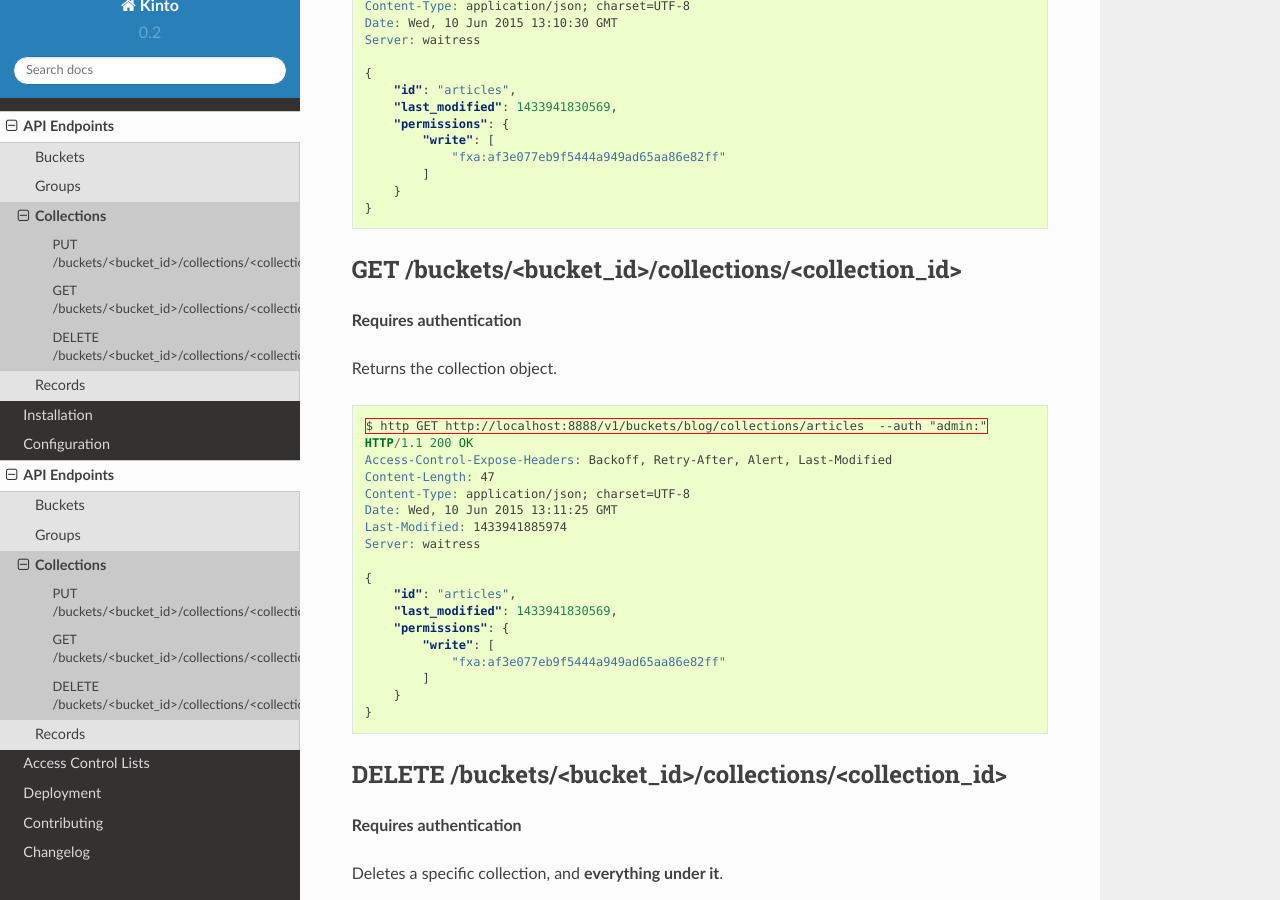
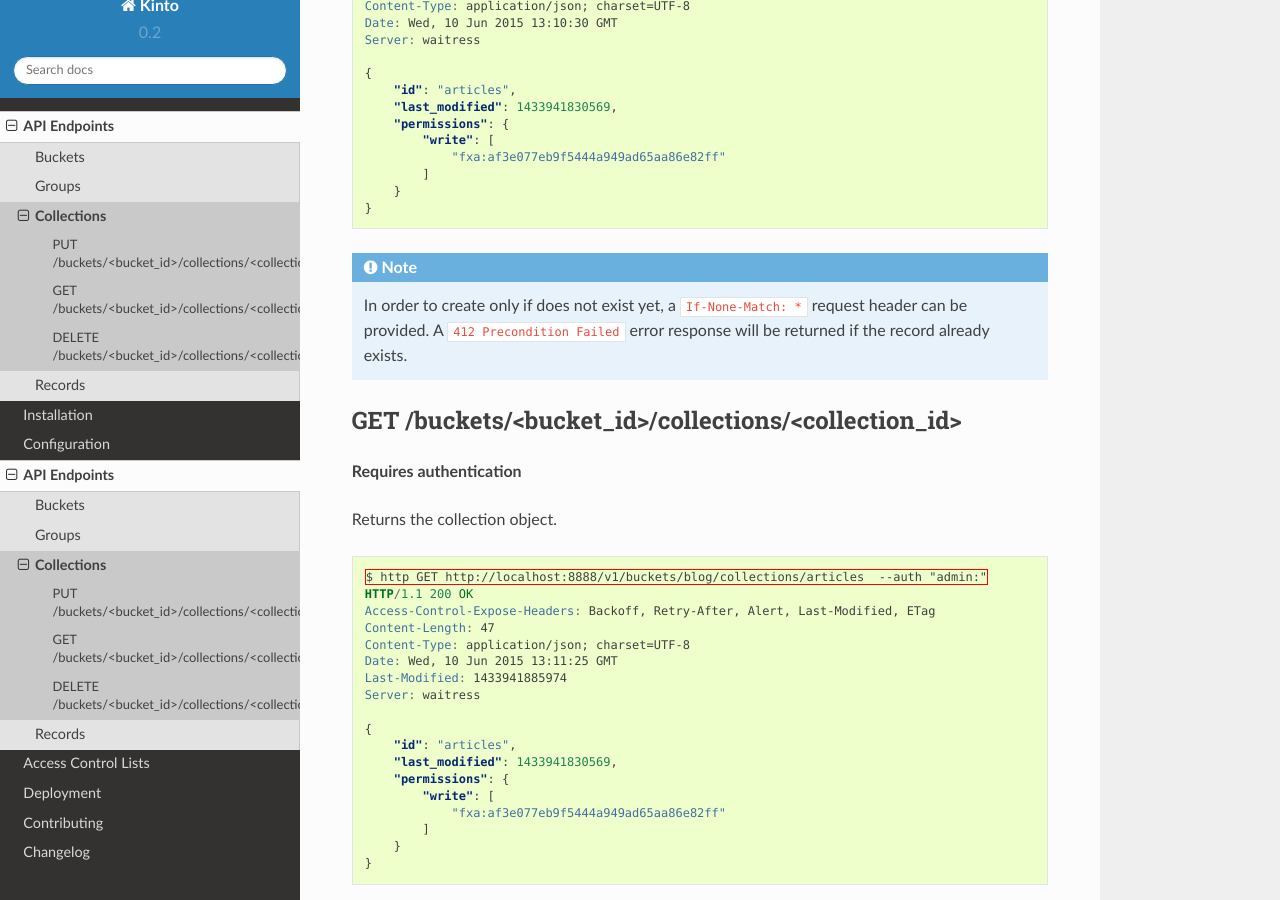
Before and after one commit to Kinto/kinto, a Sphinx documentation site: the page built from docs/api/collections.rst, in a window 1280 px wide and 900 px high, scrolled down 539 px. Built offline with Sphinx 7.4.7 and the Read the Docs theme 2.0.0, drawn with Linux system fonts in a browser that asks for light colours.

Commit message:
Mention preconditions for «create if not exist»

```diff
--- a/docs/api/collections.rst
+++ b/docs/api/collections.rst
@@ -44,6 +44,12 @@ Creates or replaces a collection object.
         }
     }
 
+.. note::
+
+    In order to create only if does not exist yet, a ``If-None-Match: *``
+    request header can be provided. A ``412 Precondition Failed`` error response
+    will be returned if the record already exists.
+
 
 GET /buckets/<bucket_id>/collections/<collection_id>
 ====================================================
@@ -56,7 +62,7 @@ Returns the collection object.
 
     $ http GET http://localhost:8888/v1/buckets/blog/collections/articles  --auth "admin:"
     HTTP/1.1 200 OK
-    Access-Control-Expose-Headers: Backoff, Retry-After, Alert, Last-Modified
+    Access-Control-Expose-Headers: Backoff, Retry-After, Alert, Last-Modified, ETag
     Content-Length: 47
     Content-Type: application/json; charset=UTF-8
     Date: Wed, 10 Jun 2015 13:11:25 GMT
```
Also changed, not shown: docs/api/buckets.rst (+7 -1 lines), docs/api/groups.rst (+7 -1 lines).
